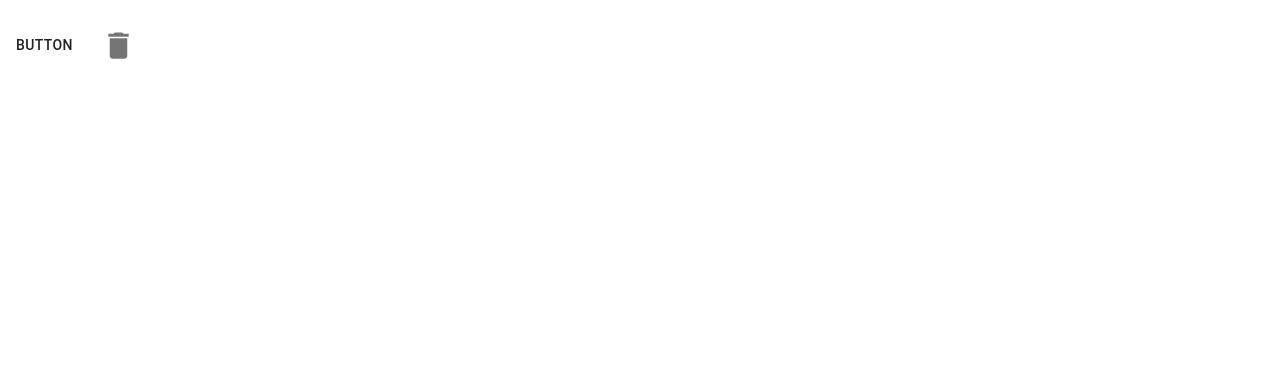
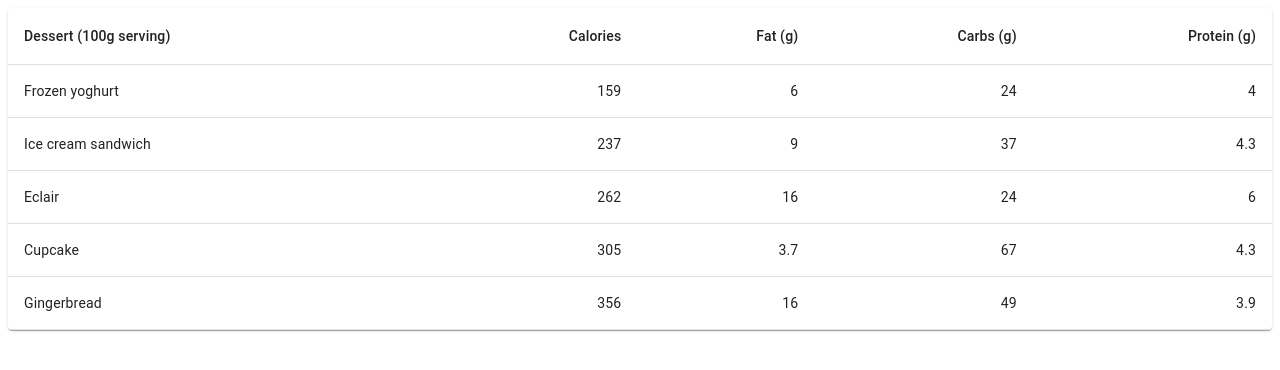
Before and after one commit to CodersCampTeam/learning-tool, a React (Create React App) app in the folder client/: page / in a window 1280 px wide. Shown: the top 370 px of the page. Built offline with nearby package versions, Linux system fonts and the light colour scheme.

Commit message:
add data-grid

```diff
--- a/client/package.json
+++ b/client/package.json
@@ -4,6 +4,7 @@
   "private": true,
   "dependencies": {
     "@material-ui/core": "^4.11.3",
+    "@material-ui/data-grid": "^4.0.0-alpha.22",
     "@material-ui/icons": "^4.11.2",
     "@testing-library/jest-dom": "^5.11.9",
     "@testing-library/react": "^11.2.5",
--- a/client/src/App.tsx
+++ b/client/src/App.tsx
@@ -1,31 +1,60 @@
 import React from 'react';
-import "./styles.css";
-import Button from '@material-ui/core/Button';
 import { makeStyles } from '@material-ui/core/styles';
-import IconButton from '@material-ui/core/IconButton';
-import DeleteIcon from '@material-ui/icons/Delete';
+import Table from '@material-ui/core/Table';
+import TableBody from '@material-ui/core/TableBody';
+import TableCell from '@material-ui/core/TableCell';
+import TableContainer from '@material-ui/core/TableContainer';
+import TableHead from '@material-ui/core/TableHead';
+import TableRow from '@material-ui/core/TableRow';
+import Paper from '@material-ui/core/Paper';
 
+const useStyles = makeStyles({
+  table: {
+    minWidth: 650,
+  },
+});
 
-const useStyles = makeStyles((theme) => ({
-  margin: {
-    margin: theme.spacing(1),
-  },
-  extendedIcon: {
-    marginRight: theme.spacing(1),
-  },
-}));
-
-
-const App = () => {
-  const classes = useStyles();
-return (
-  <div className="App" color="blue">
-    <Button>Button</Button>
-    <IconButton aria-label="delete" className={classes.margin}>
-          <DeleteIcon fontSize="large" />
-        </IconButton>
-  </div>
-)
+const createData =  (name: any, calories: any, fat: any, carbs: any, protein: any) => {
+  return { name, calories, fat, carbs, protein };
 }
 
-export default App;
+const rows = [
+  createData('Frozen yoghurt', 159, 6.0, 24, 4.0),
+  createData('Ice cream sandwich', 237, 9.0, 37, 4.3),
+  createData('Eclair', 262, 16.0, 24, 6.0),
+  createData('Cupcake', 305, 3.7, 67, 4.3),
+  createData('Gingerbread', 356, 16.0, 49, 3.9),
+];
+
+export default function BasicTable() {
+  const classes = useStyles();
+
+  return (
+    <TableContainer component={Paper}>
+      <Table className={classes.table} aria-label="simple table">
+        <TableHead>
+          <TableRow>
+            <TableCell>Dessert (100g serving)</TableCell>
+            <TableCell align="right">Calories</TableCell>
+            <TableCell align="right">Fat&nbsp;(g)</TableCell>
+            <TableCell align="right">Carbs&nbsp;(g)</TableCell>
+            <TableCell align="right">Protein&nbsp;(g)</TableCell>
+          </TableRow>
+        </TableHead>
+        <TableBody>
+          {rows.map((row) => (
+            <TableRow key={row.name}>
+              <TableCell component="th" scope="row">
+                {row.name}
+              </TableCell>
+              <TableCell align="right">{row.calories}</TableCell>
+              <TableCell align="right">{row.fat}</TableCell>
+              <TableCell align="right">{row.carbs}</TableCell>
+              <TableCell align="right">{row.protein}</TableCell>
+            </TableRow>
+          ))}
+        </TableBody>
+      </Table>
+    </TableContainer>
+  );
+}
```
Also changed, not shown: 1 other file (tests, documents, lock files or other folders).
